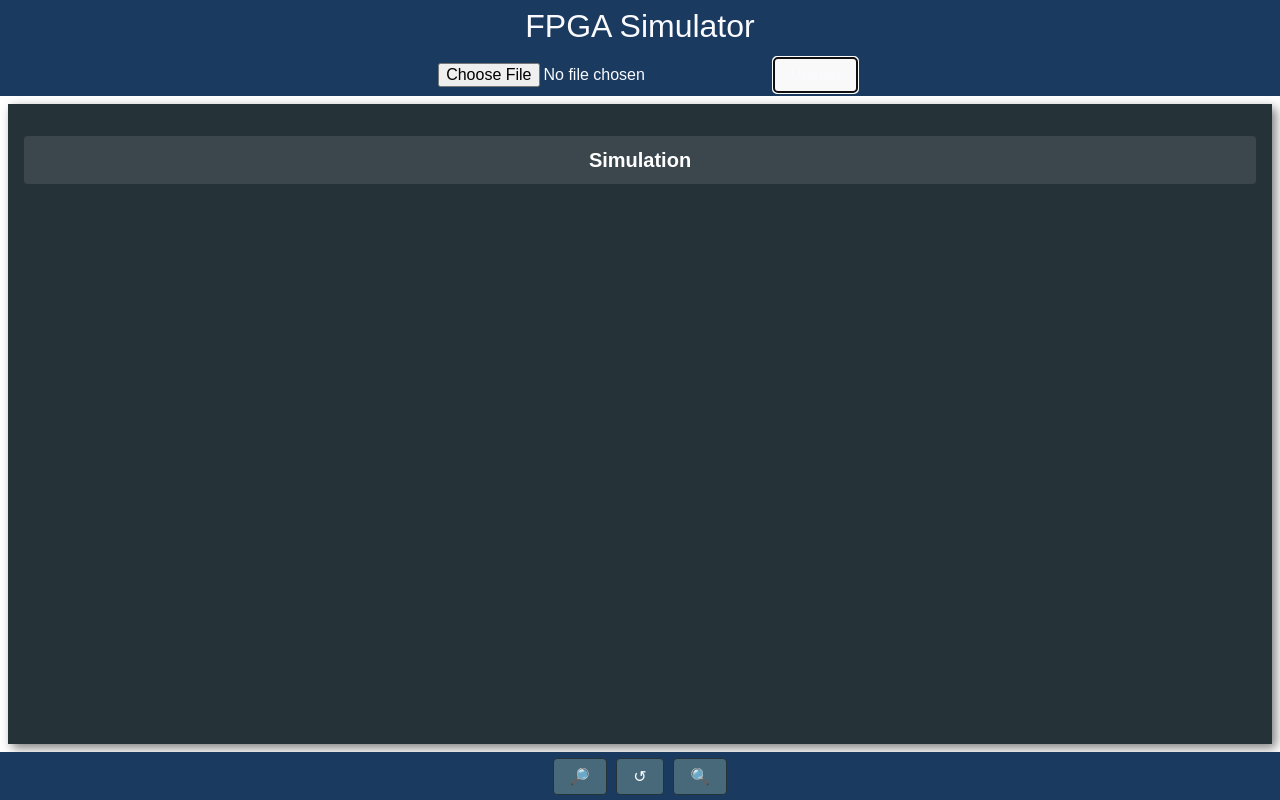
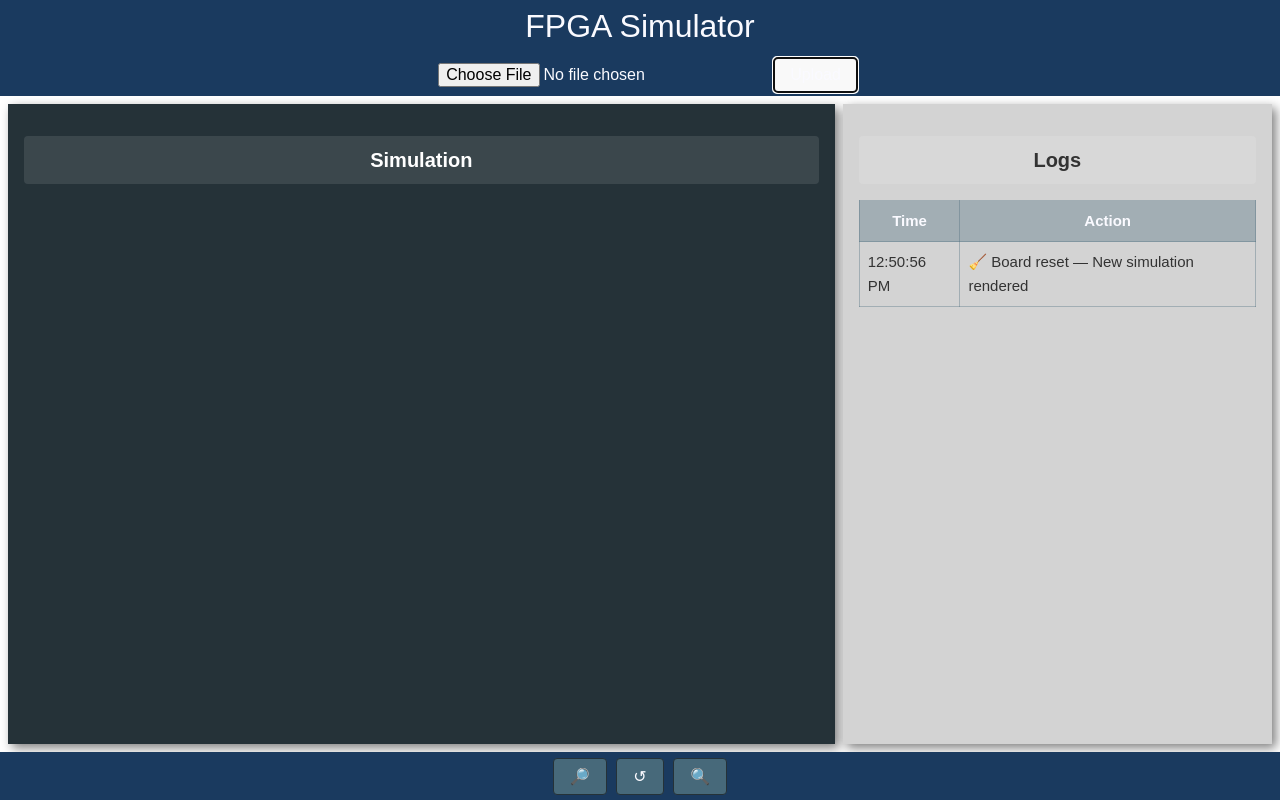
Before and after one commit to algosup/2024-2025-project-4-web-fpga-team-3, a React (Vite) app in the folder Web-FPGA/: page / in a window 1280 px wide. Both pictures are taken after a click on the button "Upload". Built offline with nearby package versions, Linux system fonts and the light colour scheme.

Commit message:
Adding Classic Logs
Adding logs when the simulation is rendered / Stopped and when a new simulation is rendered

```diff
--- a/Web-FPGA/src/App.jsx
+++ b/Web-FPGA/src/App.jsx
@@ -27,12 +27,16 @@ function App() {
   };
 
   const handleUpload = async () => {
+    const now = new Date().toLocaleTimeString();
+	  const action = "🧹 Board reset — New simulation rendered";
+	  setLogs((prevLogs) => [...prevLogs, { time: now, action }]);
     if (!file) {
       const errorMsg = "Please select an SDF file."; // Check if a file is selected
       setError(errorMsg);
       alert(`Error: ${errorMsg}`);
       return;
     }
+
 
     const fileName = file.name.toLowerCase(); // Check the file name
     if (!fileName.endsWith(".sdf")) {
@@ -274,6 +278,14 @@ function App() {
     (type) => groupedNodes[type]
   );
 
+  const [logs, setLogs] = useState([]);
+
+  const handleClick = (buttonName) => {
+	const now = new Date().toLocaleTimeString();
+	const action = `Button ${buttonName} Clicked`;
+	setLogs((prevLogs) => [...prevLogs, { time: now, action }]);
+};
+
   return (
     <div className="app">
       <header className={`top-bar ${fileUploaded ? "shifted" : ""}`}>
@@ -283,9 +295,19 @@ function App() {
             {/* <button>⏪</button>
             <button>◀️</button>
             <span>X</span> */}
-            <button onClick={() => setIsAnimating((prev) => !prev)}>
-              {isAnimating ? "⏸️" : "▶️"}
-            </button>
+            <button
+	onClick={() => {
+		const newState = !isAnimating;
+		setIsAnimating(newState);
+
+		const now = new Date().toLocaleTimeString();
+		const action = newState ? "▶️ Animation Started" : "⏸️ Animation Paused";
+
+		setLogs((prevLogs) => [...prevLogs, { time: now, action }]);
+	}}
+>
+	{isAnimating ? "⏸️" : "▶️"}
+</button>
             {/* <button>⏩</button> */}
           </div>
         )}
@@ -393,9 +415,7 @@ function App() {
               )}
           </div>
         </div>
-
-        {/* TODO: fix the logs */}
-        {/* <div className="logs-cube">
+         <div className="logs-cube">
           <h2>Logs</h2>
           <table className="logs-table">
             <thead>
@@ -404,9 +424,16 @@ function App() {
                 <th>Action</th>
               </tr>
             </thead>
-            <tbody></tbody>
+            <tbody>
+            {logs.map((log, index) => (
+							<tr key={index}>
+								<td>{log.time}</td>
+								<td>{log.action}</td>
+							</tr>
+						))}
+            </tbody>
           </table>
-        </div> */}
+        </div>
       </section>
 
       <footer className="buttons-zoom">
@@ -451,6 +478,7 @@ function App() {
         </button>
       </footer>
     </div>
+
   );
 }
 
```
